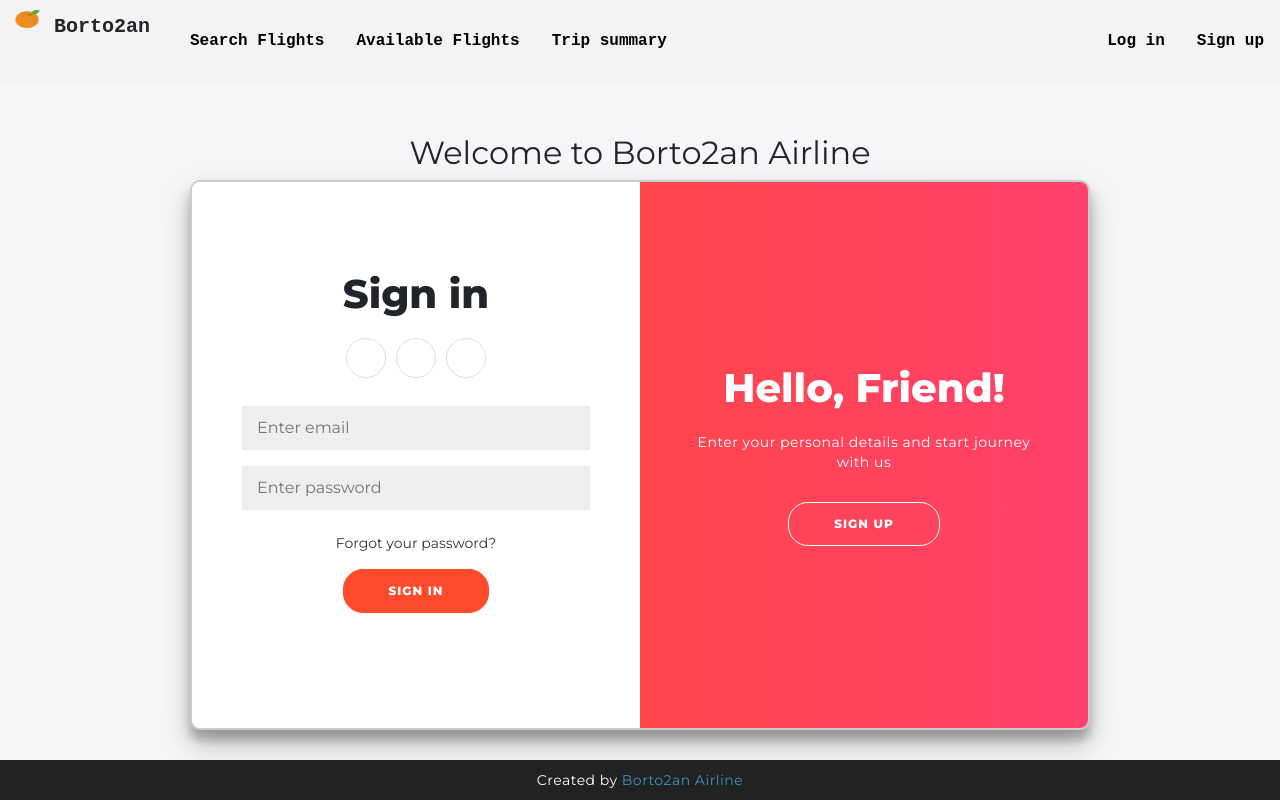
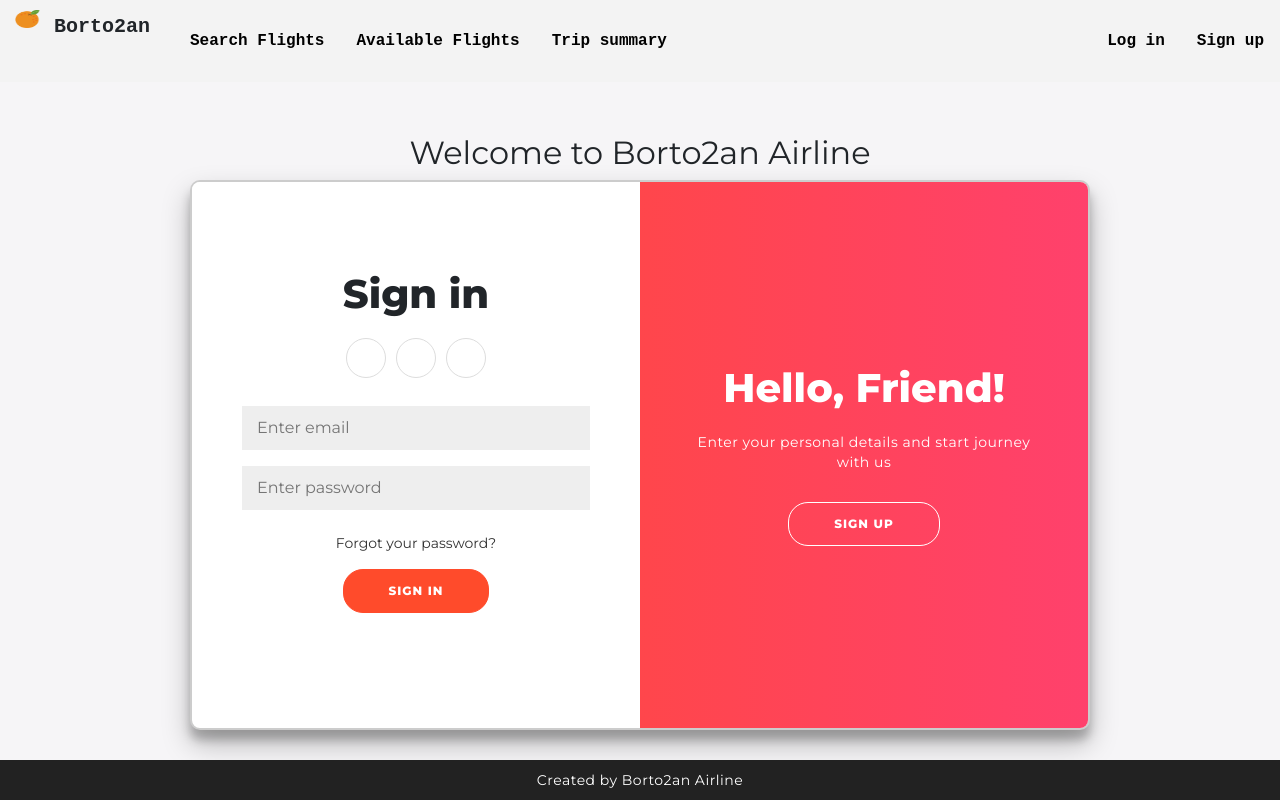
Before and after one commit to youssef204/Borto2an-, a React (Create React App) app in the folder client/: page /Sign_in in a window 1280 px wide. Built offline with nearby package versions, Linux system fonts and the light colour scheme.

Commit message:
Small change

```diff
--- a/client/src/components/GuestComponents/SignIn.js
+++ b/client/src/components/GuestComponents/SignIn.js
@@ -76,7 +76,7 @@ export class SignIn extends Component {
 <footer>
 	<p>
 		Created by <i class="fa fa-heart"></i>
-		<a target="_blank" href="https://florin-pop.com">Borto2an Airline</a>
+		<a target="_blank">Borto2an Airline</a>
 	</p>
 </footer>
 </>
```
